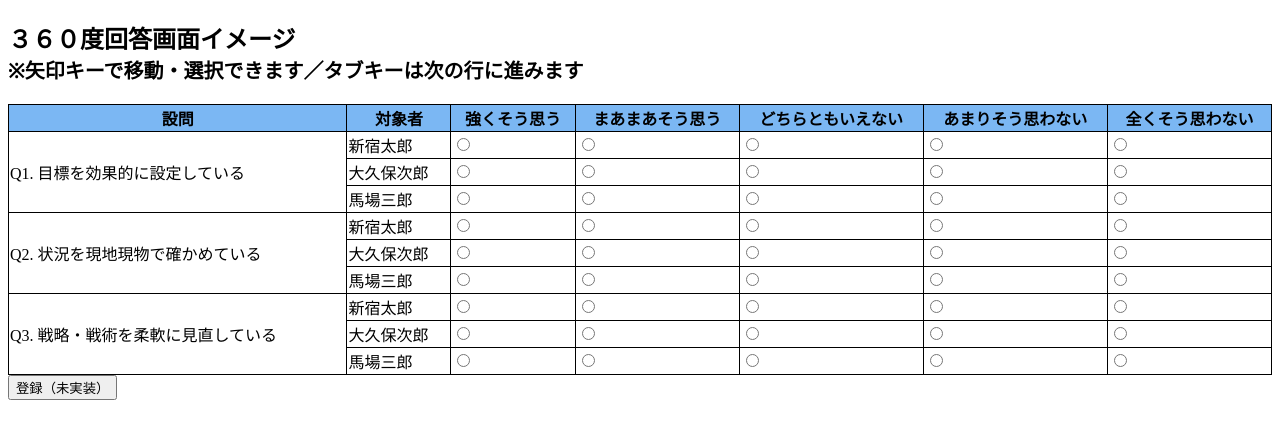
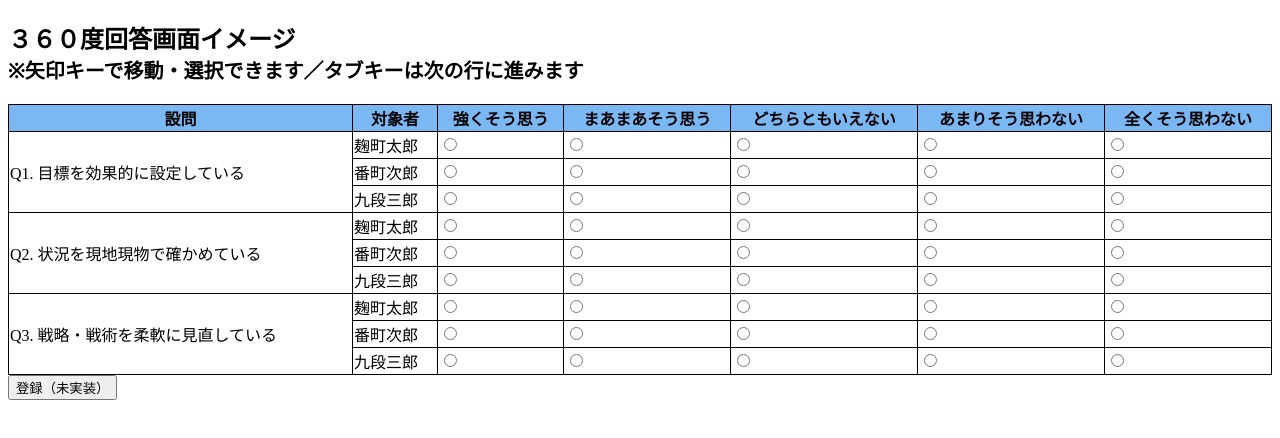
Before and after one commit to LeoNagumo/response-screen, a plain HTML site: page index.html in a window 1280 px wide. Drawn offline with Linux system fonts and the light colour scheme.

Commit message:
name change

```diff
--- a/index.html
+++ b/index.html
@@ -50,15 +50,15 @@
                 "questions": [
                     {
                         "question": "Q1. 目標を効果的に設定している",
-                        "respondents": ["新宿太郎", "大久保次郎", "馬場三郎"]
+                        "respondents": ["麹町太郎", "番町次郎", "九段三郎"]
                     },
                     {
                         "question": "Q2. 状況を現地現物で確かめている",
-                        "respondents": ["新宿太郎", "大久保次郎", "馬場三郎"]
+                        "respondents": ["麹町太郎", "番町次郎", "九段三郎"]
                     },
                     {
                         "question": "Q3. 戦略・戦術を柔軟に見直している",
-                        "respondents": ["新宿太郎", "大久保次郎", "馬場三郎"]
+                        "respondents": ["麹町太郎", "番町次郎", "九段三郎"]
                     }
                 ],
                 "choices": ["Strongly Agree", "Agree", "Neutral", "Disagree", "Strongly Disagree"]
```
